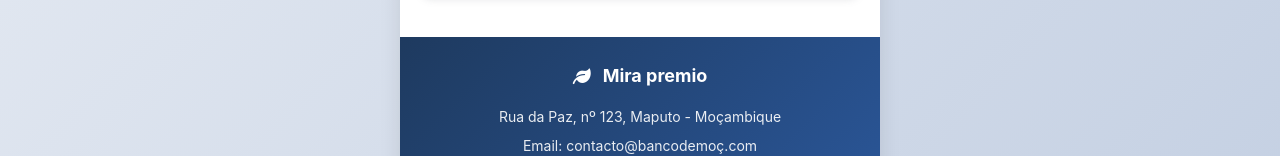
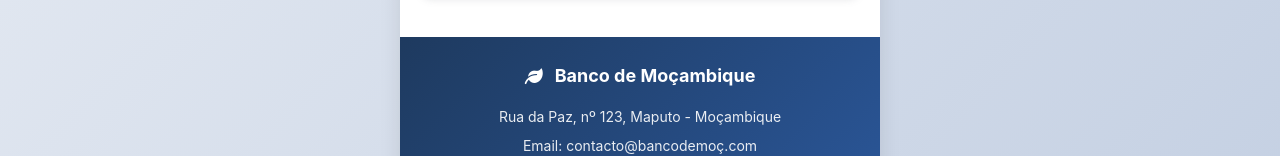
Before and after one commit to Edsongildagomes/banco-de-mozambique, a plain HTML site: page checkout.html in a window 1280 px wide. Shown: the part 1159-1315 px from the top of the page. Drawn offline with Linux system fonts and the light colour scheme.

Commit message:
Update checkout.html

```diff
--- a/checkout.html
+++ b/checkout.html
@@ -1005,7 +1005,7 @@ src="https://www.facebook.com/tr?id=1230243798942563&ev=PageView&noscript=1"
         <!-- Footer -->
         <footer class="footer">
             <div class="footer-content">
-                <h4><i class="fas fa-leaf"></i>Mira premio</h4>
+                <h4><i class="fas fa-leaf"></i>Banco de Moçambique</h4>
                 <p>Rua da Paz, nº 123, Maputo - Moçambique</p>
                 <p>Email: contacto@bancodemoç.com</p>
                 <p>Telefone: +258 21 123 456</p>
```
